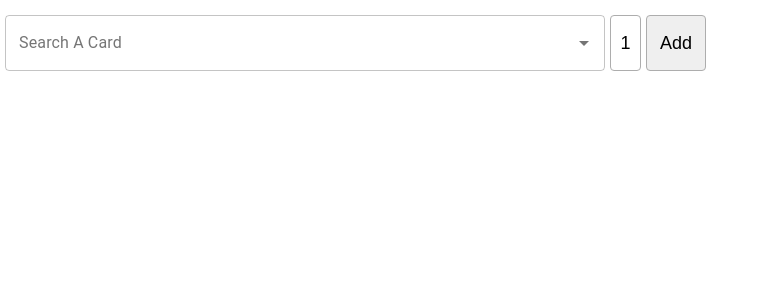
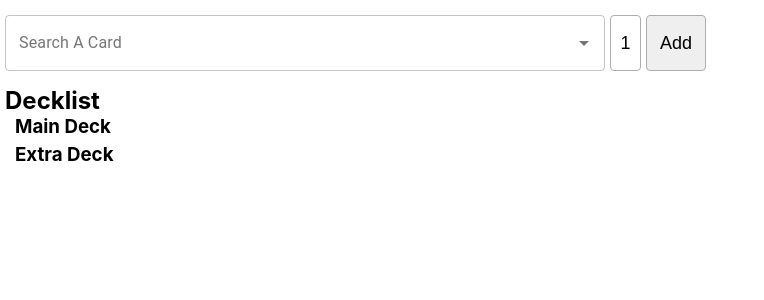
Before and after one commit to keisukeisobe/ygo-hand-frontend, a React (Create React App) app: page / in a window 1280 px wide. Shown: the top 300 px of the page, without its empty margins (0-764 px from the left). Built offline with nearby package versions, Linux system fonts and the light colour scheme.

Commit message:
quick decklist implementation-- next step separating extra deck and main deck

```diff
--- a/src/components/Decklist/Search.css
+++ b/src/components/Decklist/Search.css
@@ -42,3 +42,22 @@ input[type=number]::-webkit-outer-spin-button {
     appearance: none;
     margin: 0;
 }
+
+h2 {
+  text-align: left;
+  margin: 0 0 0 5px;
+  padding: 0;
+}
+
+h3 {
+  text-align: left;
+  margin: 0 0 0 15px;
+  padding: 0;
+}
+
+.ul-decklist {
+  list-style-type: none;
+  text-align: left;
+  margin: 5px 25px;
+  padding: 0;
+}
--- a/src/components/Decklist/Search.js
+++ b/src/components/Decklist/Search.js
@@ -74,7 +74,7 @@ function Search() {
     event.preventDefault();
     const updatedDecklist = [...decklist];
     updatedDecklist.push({name: inputValue, copies: copies});
-    setCopies(0);
+    setCopies(1);
     setInputValue("");
     setDecklist(updatedDecklist);
   }
@@ -84,6 +84,7 @@ function Search() {
   }
 
   return (
+    <>
       <form>
         <div className="flex-outer">
           <Autocomplete
@@ -132,6 +133,14 @@ function Search() {
             </button>
         </div>
       </form>
+      <h2>Decklist</h2>
+      <h3>Main Deck</h3>
+      <ul className="ul-decklist">
+        {decklist.map((element, index) => <li className="li-decklist" key={`${element.name}-${index}`}>{element.copies} {element.name}</li>)}
+      </ul>
+      <h3>Extra Deck</h3>
+
+    </>
   );
 }
 
```
Lines whose indentation alone changed are shown as unchanged.
